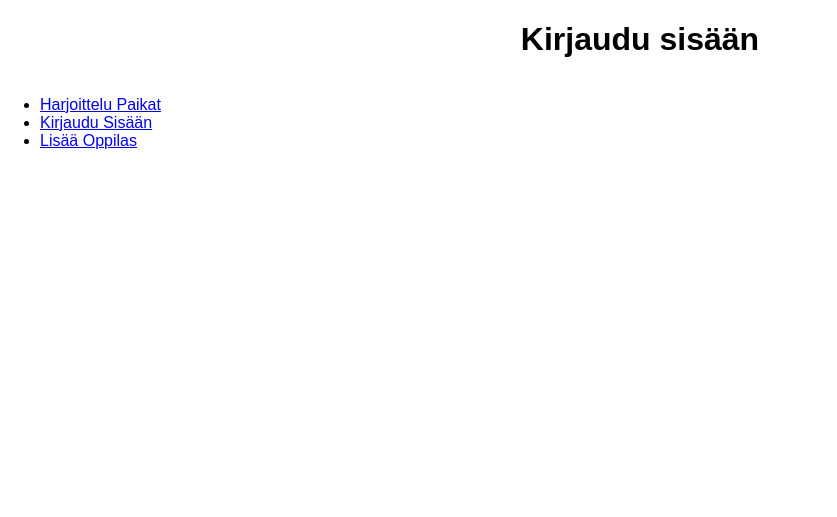
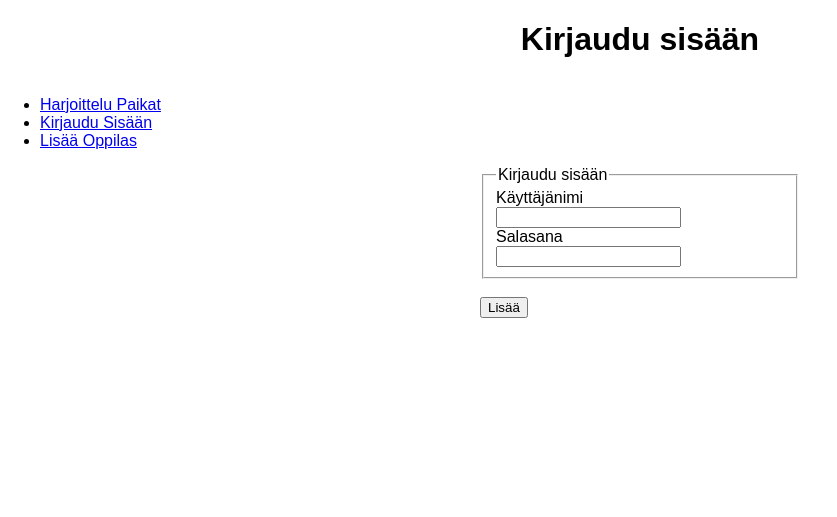
Before and after one commit to juusokoivisto/harjoittelupaikka, a PHP site: page /kirjaudu.php in a window 1280 px wide. Shown: the top 517 px of the page, without its empty margins (0-837 px from the left). Run offline with PHP 8.4, Linux system fonts and the light colour scheme.

Commit message:
kirjaudu form

```diff
--- a/kirjaudu.php
+++ b/kirjaudu.php
@@ -21,6 +21,19 @@
 
     <main>
         <section>
+            <form action="actionpage.php" method="POST" class="centered-form">
+                <fieldset>
+                    <legend>Kirjaudu sisään</legend>
+
+                    <label for="f_username">Käyttäjänimi</label><br>
+                    <input type="text" id="f_username" name="f_username" required><br>
+
+                    <label for="f_salasana">Salasana</label><br>
+                    <input type="text" id="f_salasana" name="f_salasana" required><br>
+                </fieldset>
+                <br>
+                <input type="submit" value="Lisää">
+            </form>
         </section>
     </main>
 
--- a/lisaa-oppilas.php
+++ b/lisaa-oppilas.php
@@ -62,7 +62,7 @@
                     <label for="f_ruokaraha">Ruokarahat</label>
                     <input type="checkbox" id="f_ruokaraha" name="f_ruokaraha"><br>
                 </fieldset>
-
+                <br>
                 <input type="submit" value="Lisää">
             </form>
         </section>
--- a/style.css
+++ b/style.css
@@ -15,7 +15,6 @@ main {
 .centered-form {
     width: 25%;
     margin: auto;
-    text-align: center;
 }
 
 table {
```
